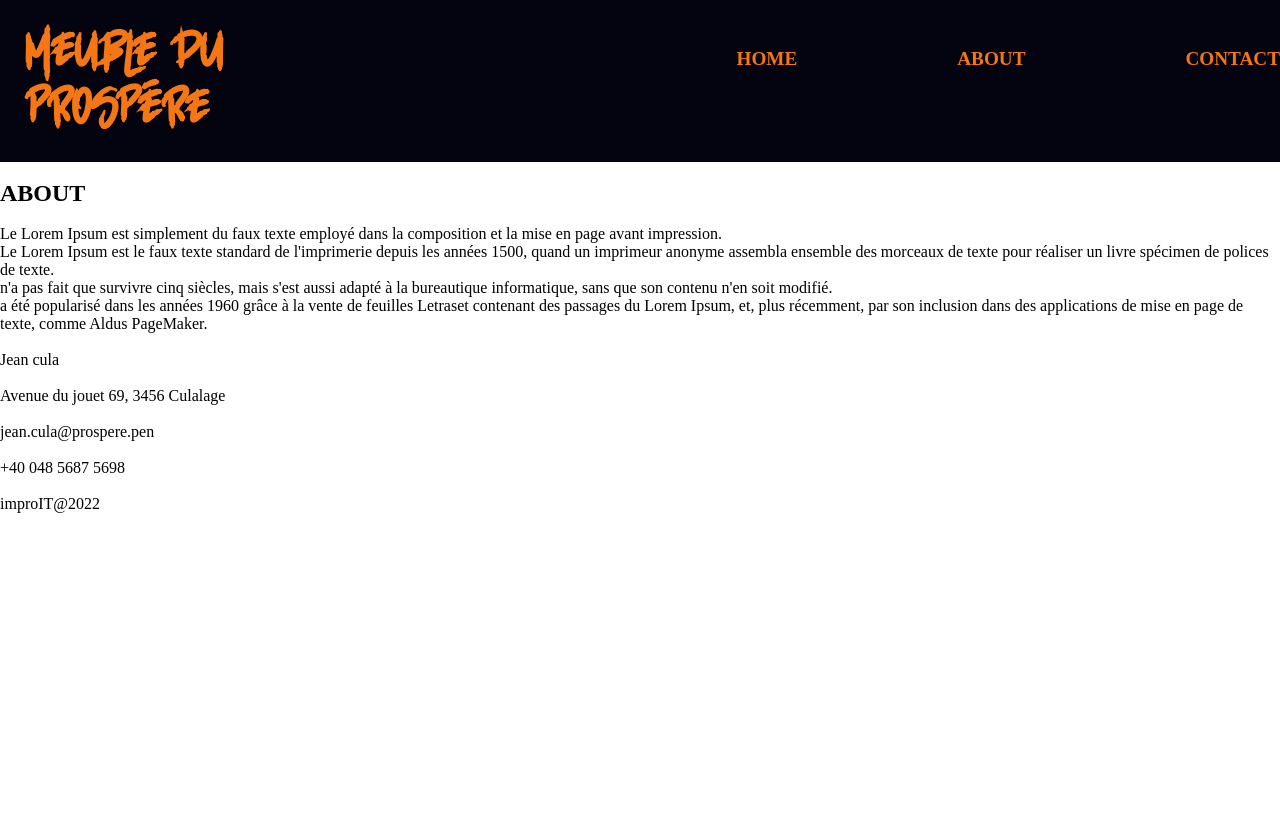
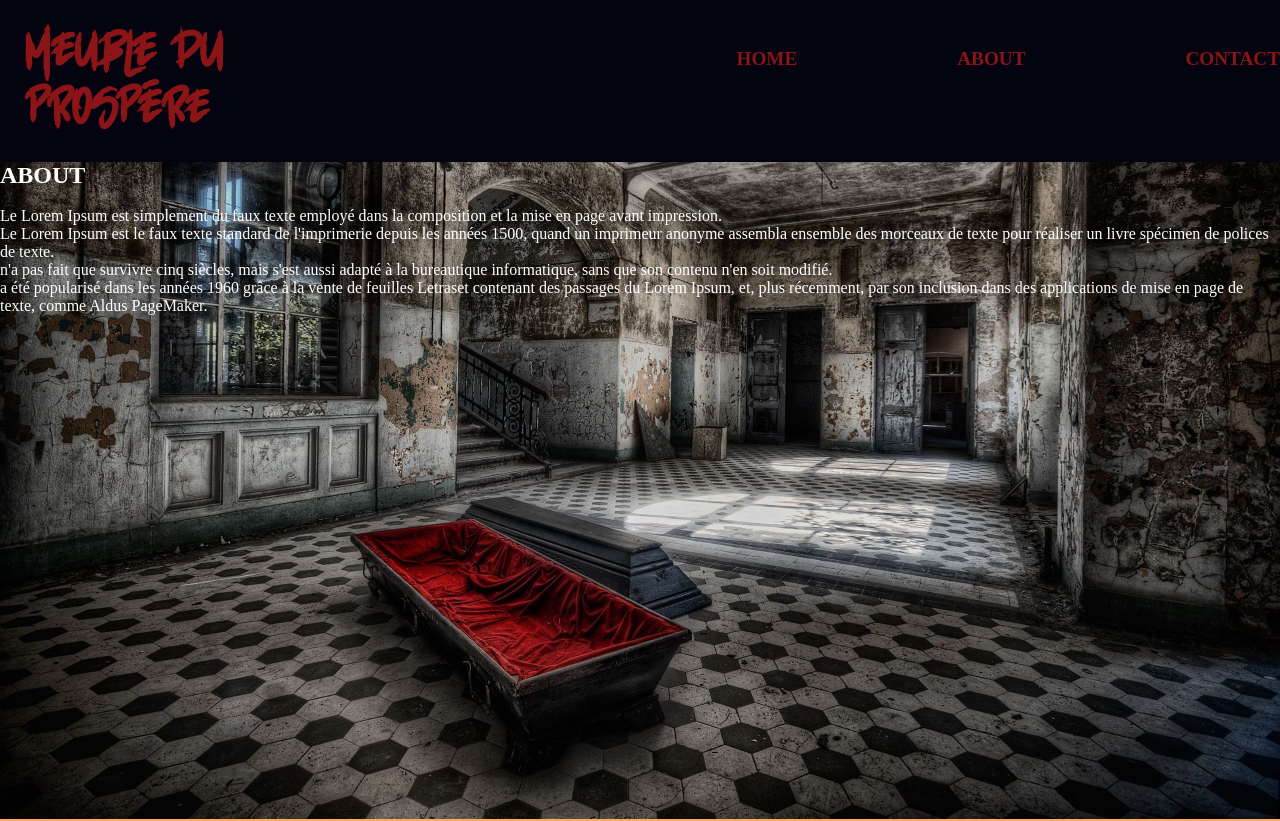
Before and after one commit to WaNNTaD/ImproIT, a plain HTML site: page index.html in a window 1280 px wide. Shown: the top 821 px of the page. Before the commit the page ends 800 px from the top, so only its background shows below. Drawn offline with Linux system fonts and the light colour scheme.

Commit message:
Background

```diff
--- a/index.html
+++ b/index.html
@@ -36,9 +36,6 @@
               <li><a href="">CONTACT</a></li>
             </ul>
         </nav>
-      </div>
-      <div id="box-img">
-        <img src="" alt="">
       </div>
     </header>
 
--- a/src/css/style.css
+++ b/src/css/style.css
@@ -12,6 +12,7 @@
 
 body {
   scroll-behavior: smooth;
+  background-color: var(--sandybrown);
 }
 
 :root {
@@ -19,6 +20,7 @@ body {
   --purple:#41113E;
   --orange:#F47615;
   --brown:#86381F;
+  --sandybrown: #FDAB6D;
 
 }
 
@@ -32,7 +34,7 @@ body {
 }
 
 #nav-bar h1{
-  color: var(--orange);
+  color: #8B1416;
   font-family: 'Halloween',Arial, Helvetica, sans-serif;
   font-size: 3em;
 }
@@ -51,10 +53,19 @@ body {
   text-decoration: none;
   font-weight: bold;
   font-size: 1.2em;
-  color: var(--orange);
+  color: #8B1416;
   margin-left: 20vh;
 }
 
 
 
+
+
 /* ABOUT */
+#container-about{
+  background-image: url("../img/background.jpg");
+  background-size:100%;
+  background-repeat: no-repeat;
+  color:white;
+  padding-bottom: 100vh;
+}
```
Also changed, not shown: src/img/Background.jpg (added), 3 other files.
